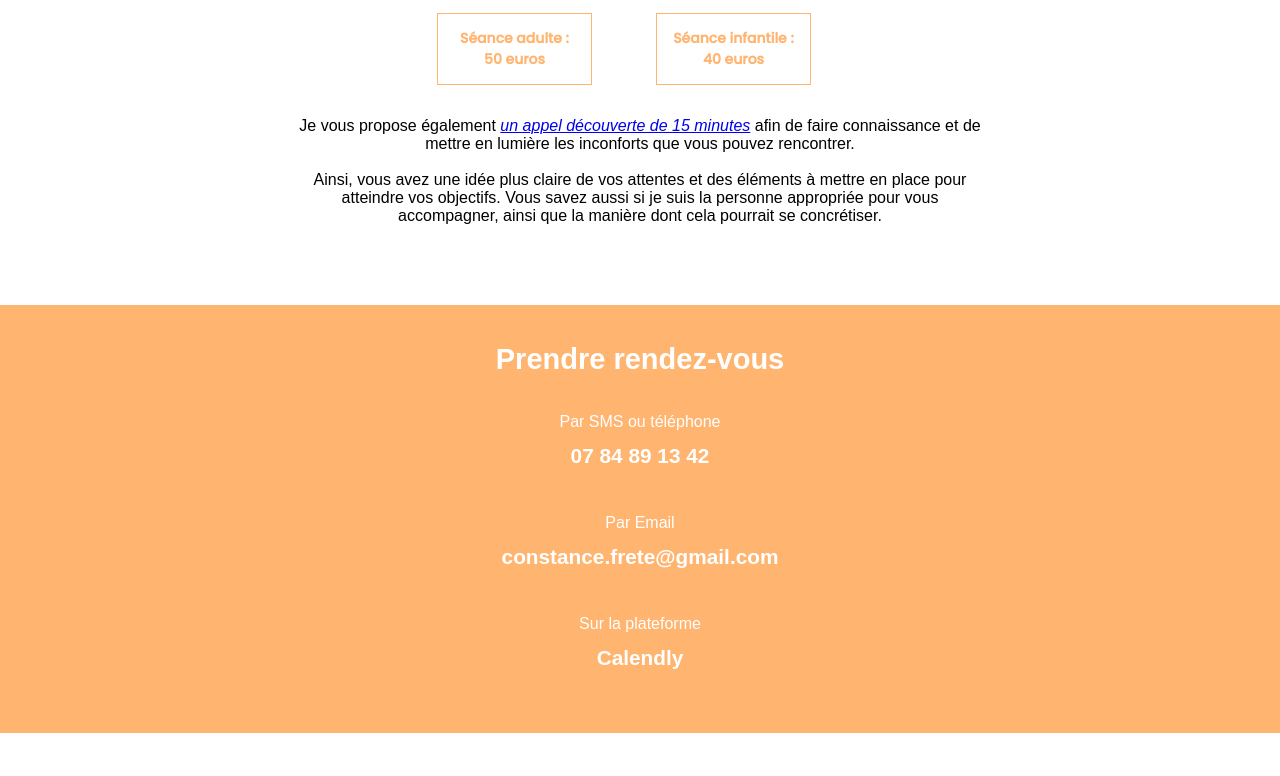
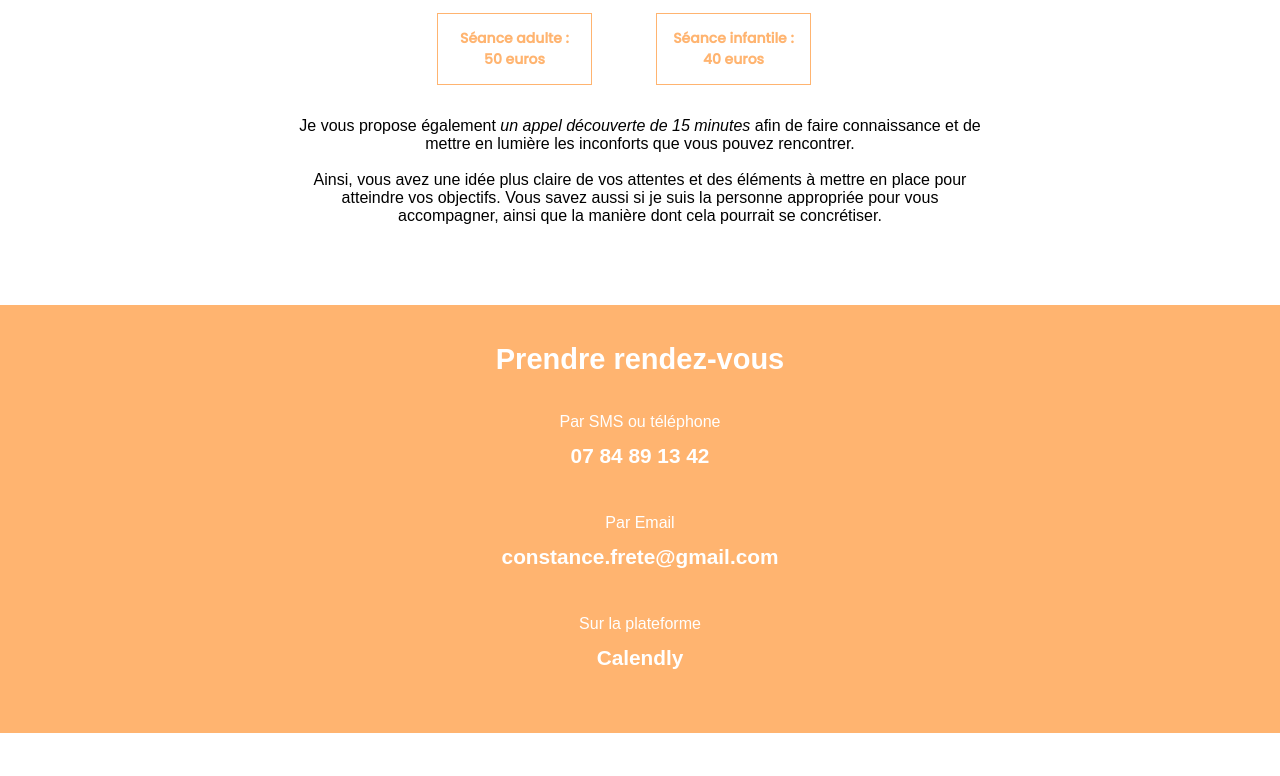
Before and after one commit to SophieRstr/site-constance, a plain HTML site: page index.html in a window 1280 px wide. Shown: the part 5142-5918 px from the top of the page. Drawn offline with Linux system fonts and the light colour scheme; a web font is replaced by a local one.

Commit message:
Update styles.css

```diff
--- a/src/styles.css
+++ b/src/styles.css
@@ -762,6 +762,17 @@ p {
   padding-top: 1em;
 }
 
+#container5 a {
+  color: black;
+  text-decoration: none;
+}
+
+#container5 a:hover, a:visited {
+  color: black;
+  text-decoration: none;
+  font-weight:700;
+}
+
 .c5-img {
   display: flex;
   justify-content: center;
```
